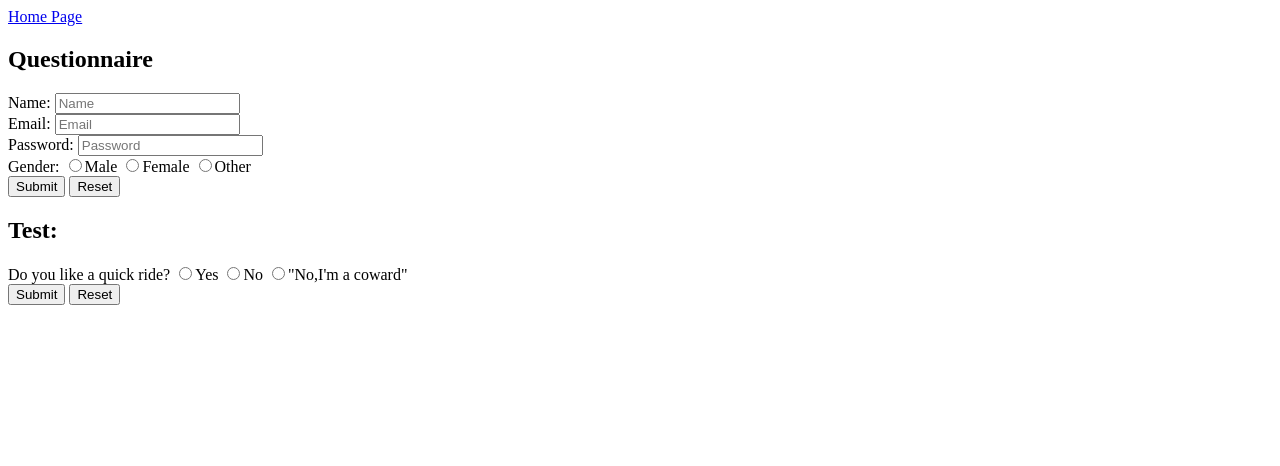
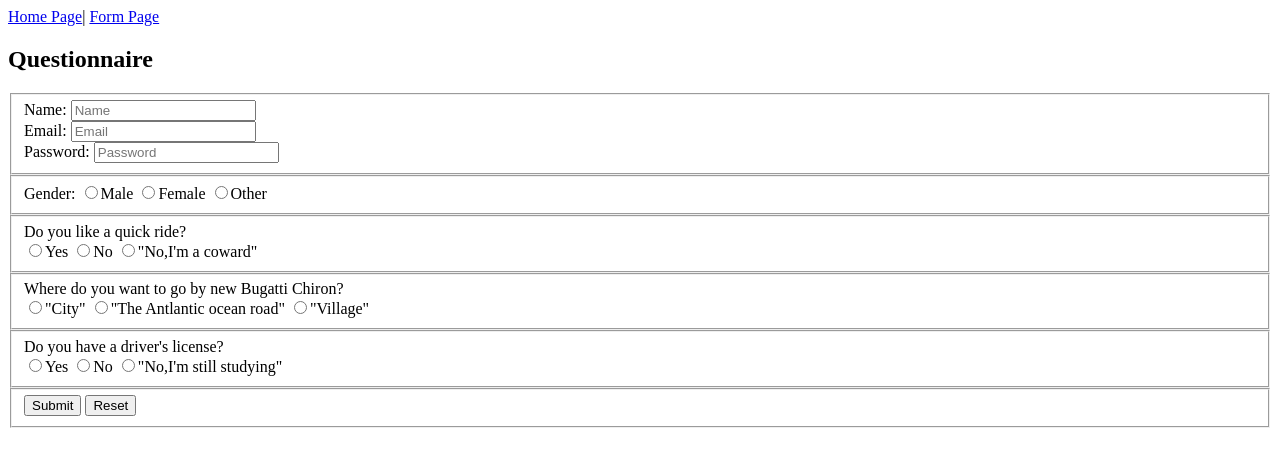
Before and after one commit to Yarusik/auto-lucky, a plain HTML site: page form.html in a window 1280 px wide. Drawn offline with Linux system fonts and the light colour scheme.

Commit message:
New code

```diff
--- a/form.html
+++ b/form.html
@@ -10,12 +10,14 @@
 
 <body>
     <nav>
-        <a href="index.html">Home Page</a>
+        <a href="index.html">Home Page</a>|
+        <a href="form.html">Form Page</a>
     </nav>
 
     <section>
         <h1>Questionnaire</h1>
         <form method="POST" action="https://formspree.io/yarina1995andrushko@gmail.com">
+            <fieldset>
             <label>Name:
                <input type = "text" name ="name" placeholder="Name" required>
             </label>
@@ -28,6 +30,9 @@
               <input type = "password" name="password" placeholder="Password" required>
             </label>
             <br>
+            </fieldset>
+
+            <fieldset>
                 <label>Gender:</label>
                 <label>
                 <input type="radio" name="gender" value="male">Male
@@ -38,30 +43,44 @@
                 <label>
                 <input type="radio" name="gender" value="other">Other
             </label>
+            </fieldset>
+        </form>
+
+        <form>
+            <fieldset>
+                <label>Do you like a quick ride?</label>
                 <br>
+                <input type="radio" name="gender" value="Yes">Yes
+                <input type="radio" name="gender" value="No">No
+                <input type="radio" name="gender" value="No,I'm a coward">"No,I'm a coward"
+            </fieldset>
+        </form>
+
+        <form>
+            <fieldset>
+            <label>Where do you want to go by new Bugatti Chiron?</label>
+            <br>
+            <input type="radio" name="gender" value="City">"City"
+            <input type="radio" name="gender" value="The Antlantic ocean road">"The Antlantic ocean road"
+            <input type="radio" name="gender" value="Village">"Village"
+            </fieldset>
+        </form>
+
+        <form>
+            <fieldset>
+            <label>Do you have a driver's license?</label>
+            <br>
+            <input type="radio" name="gender" value="Yes">Yes
+            <input type="radio" name="gender" value="No">No
+            <input type="radio" name="gender" value="No, I am still studying">"No,I'm still studying"
+            </fieldset>
+        </form>
+
+        <form>
+            <fieldset>
             <input type="Submit">
             <input type="Reset">
-        </form>
-        </section>
-
-
-
-            <section>
-        <h1>Test:</h1>
-        <form method="POST" action="https://formspree.io/yarina1995andrushko@gmail.com">
-            <label>Do you like a quick ride?</label>
-            <label>
-                <input type="radio" name="gender" value="Yes">Yes
-            </label>
-            <label>
-                <input type="radio" name="gender" value="No">No
-            </label>
-            <label>
-                <input type="radio" name="gender" value="No,I'm a coward">"No,I'm a coward"
-            </label>
-            <br>
-            <input type="Submit">
-            <input type="Reset">
+            </fieldset>
         </form>
     </section>
 </body>
```
Also changed, not shown: index.html (+4 -5 lines). Lines whose indentation alone changed are shown as unchanged.
